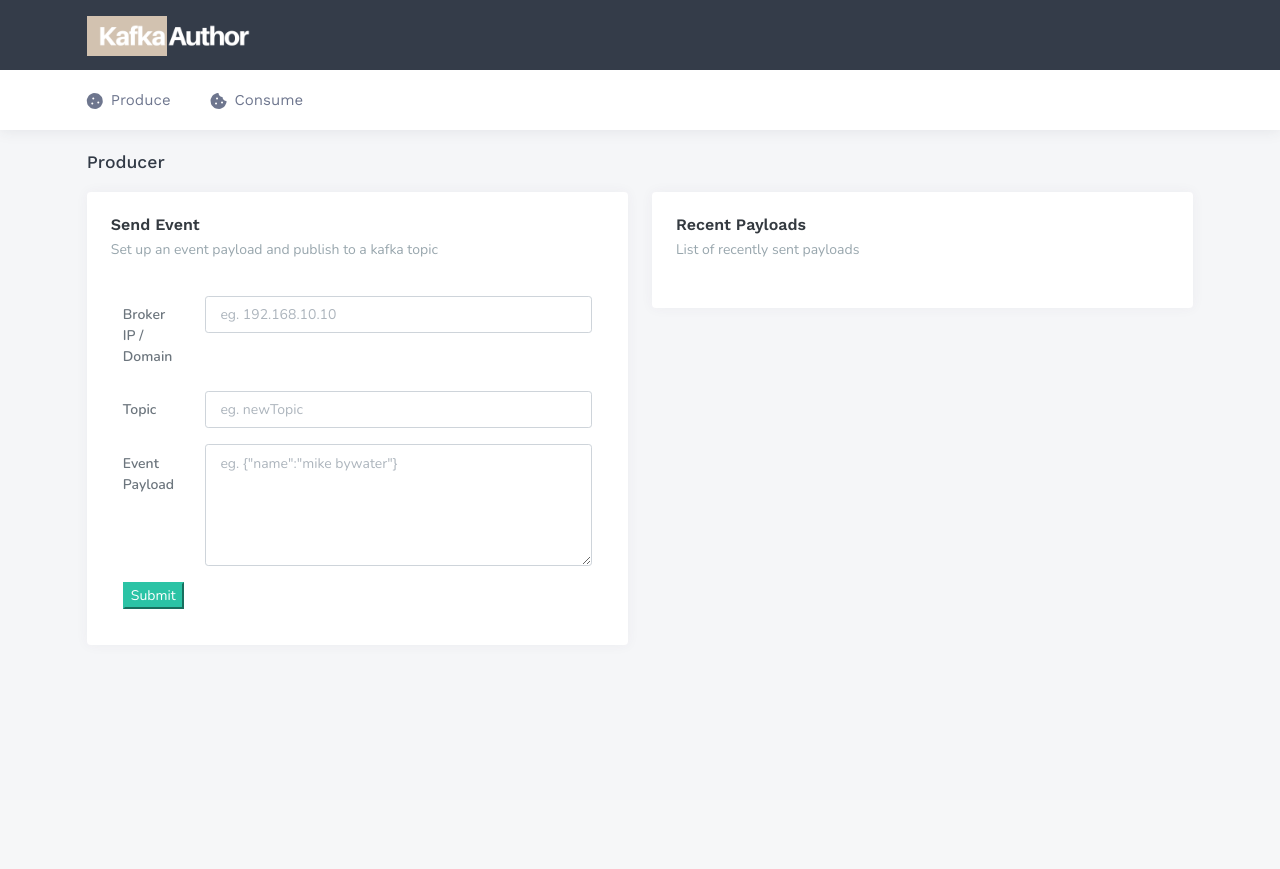
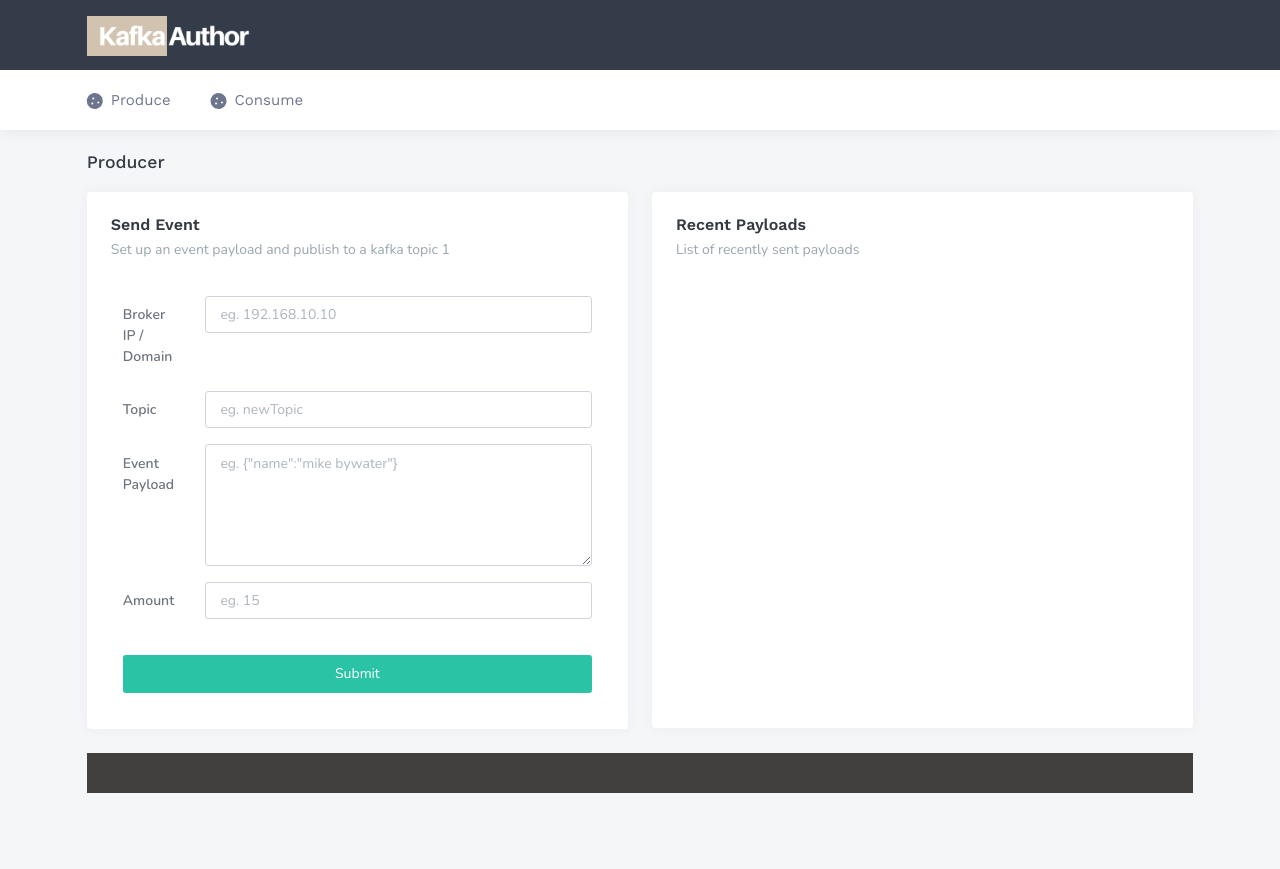
Before and after one commit to mikebywater/kafka-author, a PHP site: template templates/index.phtml in a window 1280 px wide. Before the commit the page ends 609 px from the top, so only its background shows below. Run offline with PHP 8.4, Linux system fonts and the light colour scheme; the template is opened without the code that fills it: most values are stand-ins (such as "Sample title", 1, 10 or a date in 2020); data that the repository does not hold is empty.

Commit message:
Adding UI changes

```diff
--- a/public/js/producer.js
+++ b/public/js/producer.js
@@ -1,26 +1,91 @@
 $(document).ready(function() {
+
     $(window).on("unload", function(e) {
         saveSettings();
     });
+
     loadSettings();
-    $('#submit').click(function(){
-        $.post( "/", $( "#form :input" ).serialize() )
-            .done(function( data ) {
-                var d = new Date();
-                $('#console').prepend(d + " Payload Successfully Sent<br>" + data + "<br><br>");
-                saveSettings();
+
+    $('#submit').click(function() {
+
+        changeSubmitState(true)
+
+        $( "#form :input" ).each(function() {
+
+            if (this.value === "" && this.id !== "submit") {
+
+                var message = "Please set a " + this.id;
+
+                Swal.fire({
+                    icon: 'error',
+                    title: 'Oops...',
+                    text: message,
+                });
+
+                changeSubmitState(false)
+
+                throw message;
+            }
+        });
+
+        if ($("#amount").val() > 10) {
+
+            var message = "Cannot send more than 10 events at once.";
+
+            Swal.fire({
+                icon: 'error',
+                title: 'Oops...',
+                text: message,
             });
+
+            changeSubmitState(false)
+
+            throw message;
+        }
+
+        $.post( "/", $( "#form :input" ).serialize())
+        .done(function( data ) {
+
+            data = JSON.parse(data);
+
+            data.forEach(function (payload) {
+
+                $('#console').prepend("Payload successfully sent with topic '" + $('#topic').val() + "' and broker '" + $('#broker').val() + "' on " + getFormattedDate() + "<br>" + payload + "<br><br>");
+            });
+
+            changeSubmitState(false)
+
+        }).fail(function(e) {
+
+            console.log(e);
+
+            changeSubmitState(false)
+        });
+
+        saveSettings();
     });
-    $(".topic-name").click(function(e){
+
+    $(".topic-name").click(function(e) {
+
         e.preventDefault();
+
         loadTopic($(this).html());
     });
+
 });
 
 function loadSettings() {
+
+    var height = $("#send_event").css("height");
+    $("#topics").css("max-height",height);
+    $("#topics").css("height",height);
+    $("#console").css("max-height",height);
+
     $('#topic').val(localStorage.topic);
     $('#broker').val(localStorage.broker);
     $('#payload').val(localStorage.payload);
+    $('#amount').val(localStorage.amount);
+
     if(localStorage.topics){
         var topics =  JSON.parse(localStorage.topics);
     }else{
@@ -37,24 +102,53 @@ function loadTopic(topic) {
     $('#payload').val(localStorage['p_' + topic]);
 }
 
-function saveSettings() {
+function getFormattedDate() {
+    var date = new Date();
+    var str = date.getDate() + "/" + (date.getMonth() + 1) + "/" + date.getFullYear() + " @ " +  date.getHours() + ":" + date.getMinutes() + ":" + date.getSeconds();
+
+    return str;
+}
+
+function changeSubmitState(bool)
+{
+    var submit = $("#submit");
+
+    if(bool) {
+        submit.html("Processing...");
+    } else {
+        submit.html("Submit");
+    }
+
+    submit.prop("disabled",bool);
+}
+
+function saveSettings()
+{
     var broker = $('#broker').val();
     var topic = $('#topic').val();
     var payload = $('#payload').val();
-    if(localStorage.topics){
+    var amount = $("#amount").val();
+
+    if (localStorage.topics) {
+
         var topics =  JSON.parse(localStorage.topics);
-    }else{
+    } else {
+
         var topics = [];
     }
-    console.log(topics.indexOf(topic));
-    if(topics.indexOf(topic) === -1){
+
+    if (topics.indexOf(topic) === -1) {
+
         topics.push(topic);
+
         $('#topics').append("<li><a href='#' class='topic-name'>" + topic + "</a></li>");
     }
+
     localStorage.topics = JSON.stringify(topics);
     localStorage.broker = broker;
     localStorage.topic = topic;
     localStorage.payload = payload;
+    localStorage.amount = amount;
 
     localStorage['t_' + topic] = topic;
     localStorage['b_' + topic] = broker;
--- a/templates/index.phtml
+++ b/templates/index.phtml
@@ -8,14 +8,14 @@
 </div>
 <!-- end page title -->
 <div class="row">
-    <div class="col-6">
+    <div class="col-6" >
         <div class="card-box">
             <h4 class="header-title">Send Event</h4>
             <p class="sub-header">
-                Set up an event payload and publish to a kafka topic
+                Set up an event payload and publish to a kafka topic <?=$page?>
             </p>
 
-            <div class="row">
+            <div class="row" id="send_event">
                 <div class="col-12">
                     <div class="p-2">
                         <div class="form-horizontal" role="form" id="form">
@@ -37,7 +37,13 @@
                                     <textarea id="payload" class="form-control" cols="400" rows="5" name="payload" placeholder='eg. {"name":"mike bywater"}'></textarea>
                                 </div>
                             </div>
-                            <button id="submit" class="btn-success">Submit</button>
+                            <div class="form-group row mb-4">
+                                <label class="col-sm-2 col-form-label" for="payload">Amount</label>
+                                <div class="col-sm-10">
+                                    <input id="amount" class="form-control" type="number" name="amount" placeholder='eg. 15' value="1"/>
+                                </div>
+                            </div>
+                            <button id="submit" class="btn btn-success btn-block">Submit</button>
                         </div>
                     </div>
                 </div>
@@ -52,8 +58,7 @@
             <h4 class="header-title">Recent Payloads</h4>
             <p class="sub-header">
                 List of recently sent payloads
-            <ul id="topics">
-            </ul>
+            <ul id="topics" class="recent_events"></ul>
         </div>
     </div>
 </div>
@@ -61,7 +66,7 @@
 
 <div class="row">
     <div class="col-12 col">
-            <pre id="console"></pre>
+            <pre id="console" class="console"></pre>
     </div>
 </div>
 
--- a/templates/layout.phtml
+++ b/templates/layout.phtml
@@ -14,8 +14,12 @@
         <link href="/assets/css/bootstrap.min.css" rel="stylesheet" type="text/css" />
         <link href="/assets/css/icons.min.css" rel="stylesheet" type="text/css" />
         <link href="/assets/css/app.min.css" rel="stylesheet" type="text/css" />
+        <link href="/assets/css/custom.css" rel="stylesheet" type="text/css" />
+        <link href="/assets/js/sweetalert/dist/sweetalert2.min.css" rel="stylesheet" >
+
         <!-- Vendor js -->
         <script src="/assets/js/vendor.min.js"></script>
+        <script src="/assets/js/sweetalert/dist/sweetalert2.min.js"></script>
 
     </head>
 
@@ -40,8 +44,6 @@
                             </a>
                             <!-- End mobile menu toggle-->
                         </li>
-
-
                     </ul>
 
                     <!-- LOGO -->
@@ -49,10 +51,8 @@
                         <a href="index.html" class="logo text-center">
                             <span class="logo-lg">
                                 <img src="/assets/images/author.png" alt="" height="40">
-                                <!-- <span class="logo-lg-text-light">Xeria</span> -->
                             </span>
                             <span class="logo-sm">
-                                <!-- <span class="logo-sm-text-dark">X</span> -->
                                 <img src="/assets/images/author.png" alt="" height="24">
                             </span>
                         </a>
@@ -60,8 +60,8 @@
 
                     <ul class="list-unstyled topnav-menu topnav-menu-left m-0">
 
+                    </ul>
 
-                    </ul>
                     <div class="clearfix"></div>
                 </div>
             </div>
@@ -74,10 +74,27 @@
                         <ul class="navigation-menu">
 
                             <li>
-                                <a href="/">  <i class="fas fa-cookie"></i>Produce</a>
+                            <?php
+                            if ($page === "produce") {
+                                ?>  <a href="/" class="link_active"><i class="fas fa-cookie-bite"></i>Produce <?php
+                            } else {
+                                ?>  <a href="/"><i class="fas fa-cookie"></i>Produce<?php
+                            }
+                            ?>
+
+                                </a>
                             </li>
+
                             <li>
-                                <a href="/consume"> <i class="fas fa-cookie-bite"></i>Consume</a>
+                                    <?php
+                                    if ($page === "consume") {
+                                        ?>  <a href="/consume" class="link_active"><i class="fas fa-cookie-bite"></i>Consume <?php
+                                    } else {
+                                        ?>  <a href="/consume"><i class="fas fa-cookie"></i>Consume<?php
+                                    }
+                                    ?>
+
+                                </a>
                             </li>
 
                         </ul>
```
Also changed, not shown: src/Controllers/KafkaProducerController.php (+21 -11 lines), src/Services/FakerService.php (+57 -13 lines), src/Services/KafkaService.php (+56 -13 lines), src/routes.php (+5 -6 lines), templates/consume.phtml (+13 -5 lines), README.md, public/assets/css/custom.css (added).
